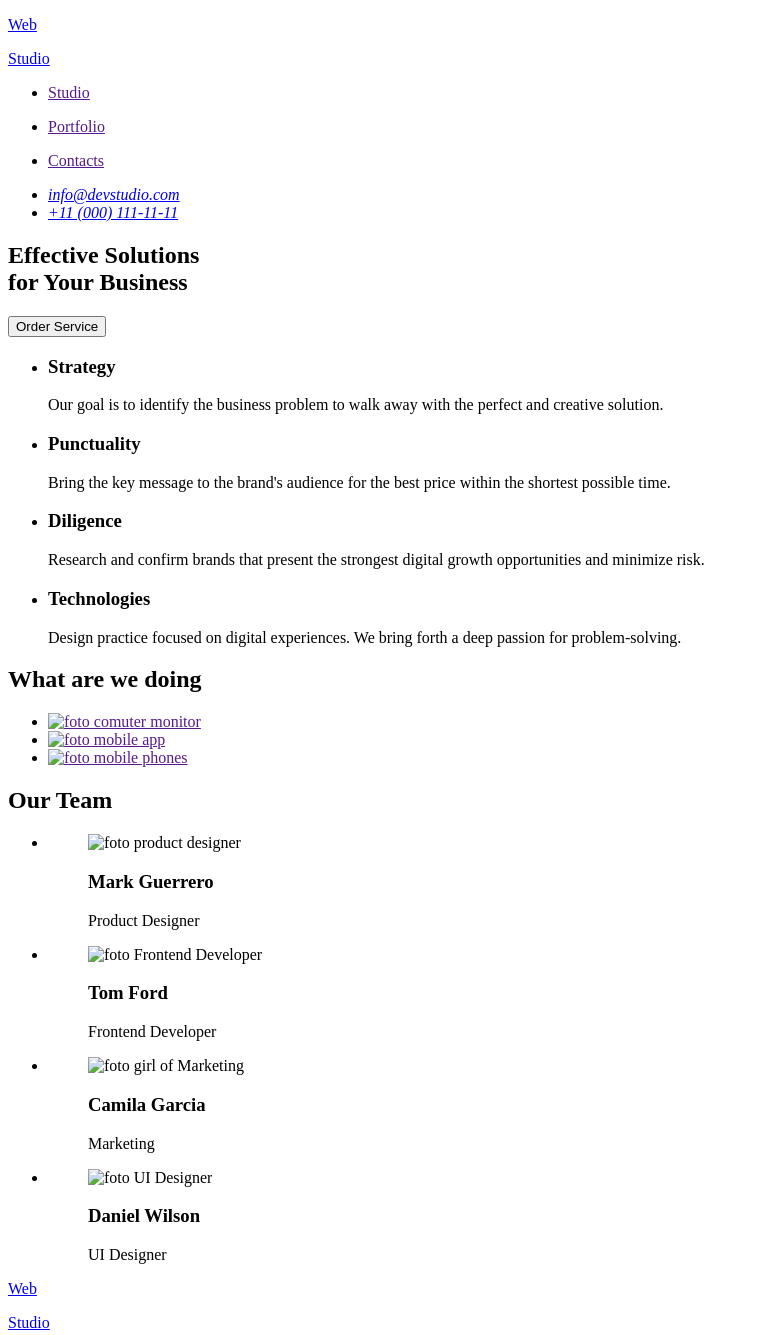
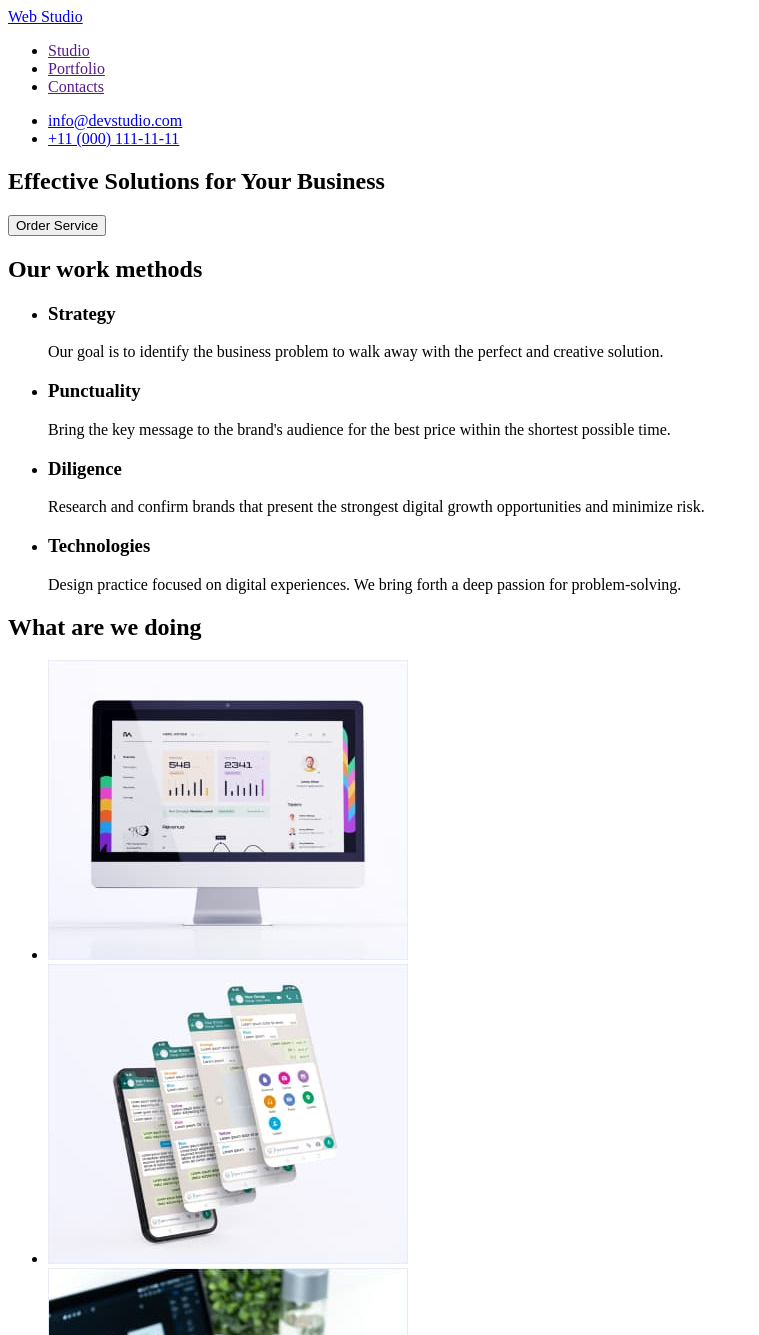
Before and after one commit to yurickv/goit-markup-hw-01, a plain HTML site: page index.html in a window 1280 px wide. Shown: the top 1335 px of the page, without its empty margins (0-759 px from the left). Drawn offline with Linux system fonts and the light colour scheme.

Commit message:
dz виправлення

```diff
--- a/index.html
+++ b/index.html
@@ -4,47 +4,30 @@
     <meta charset="UTF-8">
     <meta http-equiv="X-UA-Compatible" content="IE=edge">
     <meta name="viewport" content="width=device-width, initial-scale=1.0">
-    <title>Document</title>
+    <title>WebStudio</title>
 </head>
 <body>
     <header>
-        <a href="/">
-            <p>Web</p>
-            <p>Studio</p>
-        </a>
+        <a href="/">  Web Studio  </a>
         <nav>
             <ul>
-
-                <li>
-                    <a href="">
-                         <p>Studio</p>
-                    </a>
-                </li>
-                <li>
-                     <a href="">
-                        <p>Portfolio</p>
-                     </a>
-                </li>
-                <li>
-                     <a href="">
-                        <p>Contacts</p>
-                     </a>
-                </li>
+                <li>  <a href=""> Studio   </a>       </li>
+                <li>  <a href=""> Portfolio </a>      </li>
+                <li>  <a href=""> Contacts  </a>      </li>
             </ul>
         </nav>
-        <address>
         <ul>
             <li><a href="mailto:info@devstudio.com">info@devstudio.com</a></li>
             <li><a href="tel:+11(000)111-11-11">+11 (000) 111-11-11</a></li>
         </ul>
-        </address>
     </header>
     <main>
         <section>
-            <h1>Effective Solutions <br />for Your Business</h1>
-            <button>Order Service</button>
+            <h1>Effective Solutions for Your Business</h1>
+            <button type="button">Order Service</button>
         </section>
         <section>
+            <h2>Our work methods</h2>
             <ul>
                 <li>
                     <h3>Strategy</h3>
@@ -66,65 +49,47 @@
             </ul>
             <h2>What are we doing</h2>
             <ul>
-                <li>
-                    <a href=""><img src="./images/aftersquoosh/wawd1a.jpg" alt="foto comuter monitor" width="360" height="300"></a>
-                </li>
-                <li>
-                    <a href=""> <img src="./images/aftersquoosh/wawd2a.jpg" alt="foto mobile app" width="360" height="300"></a>
-                </li>
-                <li>
-                    <a href=""><img src="./images/aftersquoosh/wawd3a.jpg" alt="foto mobile phones" width="360" height="300"></a>
-                </li>
+                <li> <img src="./images/monitor.jpg" alt="foto computer monitor" width="360" height="300">  </li>
+                <li> <img src="./images/mobileapp.jpg" alt="foto mobile app" width="360" height="300">      </li>
+                <li> <img src="./images/notebook.jpg" alt="foto mobile phones" width="360" height="300">    </li>
             </ul>
         </section>
         <section>
             <h2>Our Team</h2>
             <ul>
                 <li>
-                    <figure>
-                        <img src="./images/aftersquoosh/productdes1.jpg" alt="foto product designer" width="264" height="260">
-                        <figcaption>
+                    <div>
+                        <img src="./images/productdes1.jpg" alt="foto product designer" width="264" height="260">
                         <h3>Mark Guerrero</h3>
                         <p> Product Designer</p>
-                        </figcaption>
-
-                    </figure>
+                    </div>
                 </li>
                 <li>
-                    <figure>
-                        <img src="./images/aftersquoosh/frontenddevelopt1.jpg" alt="foto Frontend Developer" width="264" height="260">
-                        <figcaption>
+                    <div>
+                        <img src="./images/frontenddevelopt1.jpg" alt="foto Frontend Developer" width="264" height="260">
                         <h3>Tom Ford</h3>
                         <p>Frontend Developer</p>
-                        </figcaption>
-                    </figure>
+                    </div>
                 </li>
                 <li>
-                    <figure>
-                        <img src="./images/aftersquoosh/marketing1.jpg" alt="foto girl of Marketing" width="264" height="260">
-                        <figcaption>
+                    <div>
+                        <img src="./images/marketing1.jpg" alt="foto girl of Marketing" width="264" height="260">
                         <h3>Camila Garcia</h3>
                         <p>Marketing</p>
-                        </figcaption>
-                    </figure>
+                    </div>
                 </li>
                 <li>
-                    <figure>
-                        <img src="./images/aftersquoosh/uidesiner1.jpg" alt="foto UI Designer" width="264" height="260">
-                        <figcaption>
+                    <div>
+                        <img src="./images/uidesiner1.jpg" alt="foto UI Designer" width="264" height="260">
                         <h3>Daniel Wilson</h3>
                         <p>UI Designer</p>
-                        </figcaption>
-                    </figure>
+                    </div>
                 </li>
             </ul>
         </section>
     </main>
     <footer>
-        <a href="/">
-            <p>Web</p>
-            <p>Studio</p>
-        </a>
+        <a href="/">  WebStudio  </a>
         <p>Increase the flow of customers and sales for your business with digital marketing & growth solutions.</p>
     </footer>
 </body>
```
Lines whose indentation alone changed are shown as unchanged.
